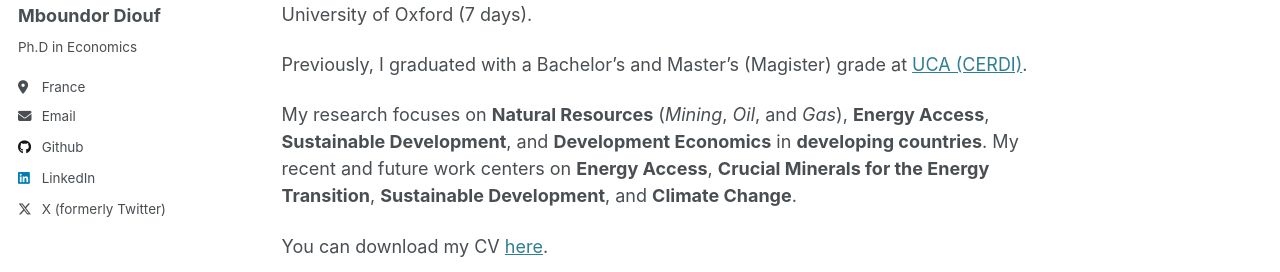
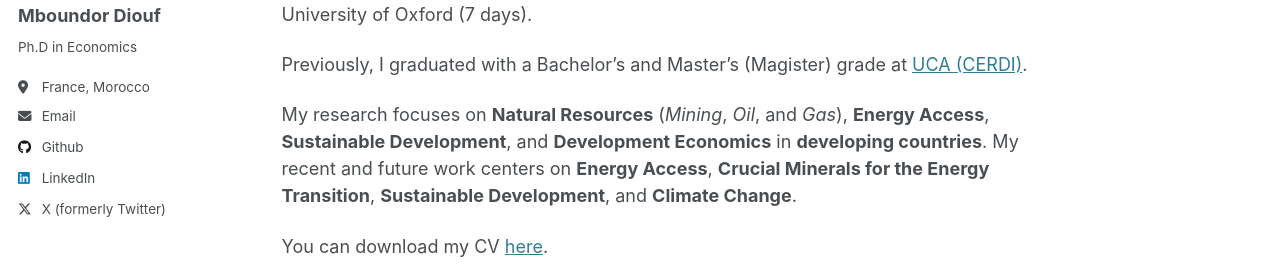
Before and after one commit to mboundordiouf/mboundordiouf.github.io, a Jekyll site: the page built from _pages/about.md, in a window 1280 px wide. Shown: the part 441-713 px from the top of the page. Built offline with Jekyll 4.4.1, drawn with Linux system fonts in a browser that asks for light colours.

Commit message:
Update author location to include Morocco

```diff
--- a/_config.yml
+++ b/_config.yml
@@ -84,7 +84,7 @@ author:
   name             : "Mboundor Diouf"
   avatar           : "DIOUF_photo-webOKOK.jpg"
   bio              : "Ph.D in Economics"
-  location         : "France"
+  location         : "France, Morocco"
   employer         :
   pubmed           :
   googlescholar    : # example: "https://scholar.google.fr/citations?user=_UkG99QAAAAJ&hl=fr"
```
